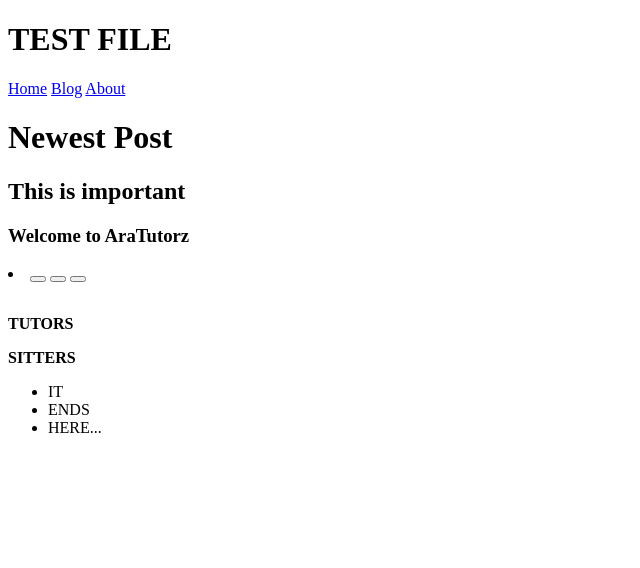
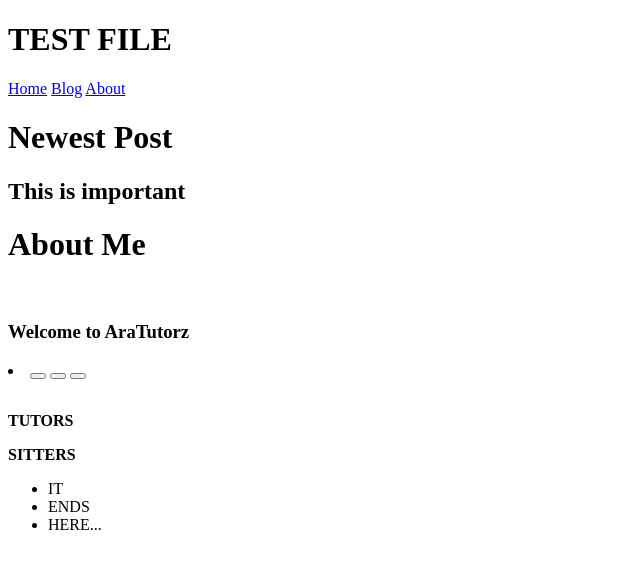
Before and after one commit to CamilleNatasha/core_site, a plain HTML site: page index.html in a window 1280 px wide. Shown: the whole page, without its empty margins (0-640 px from the left). Drawn offline with Linux system fonts and the light colour scheme.

Commit message:
Update index.html

```diff
--- a/index.html
+++ b/index.html
@@ -20,6 +20,10 @@
           <section>
             <h1>This is important</h1>
           </section>
+        </div>
+        <div class="profile">
+          <h1>About Me</h1>
+          <img src="">
         </div>
       </div>
     </main>
```
